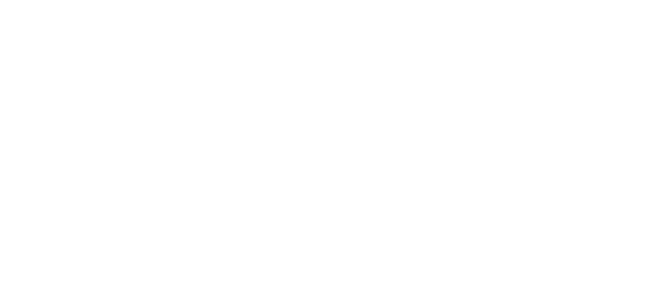
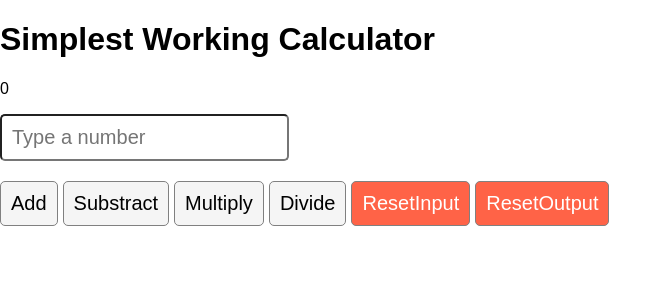
Before and after one commit to SagarSuryakantWaghmare/Meta-Frontend-Course, a React (Create React App) app in the folder React Basics/adv/: page /calculator in a window 1280 px wide. Before the commit this address had no page. Shown: the top 300 px of the page, without its empty margins (0-672 px from the left). Built offline with nearby package versions, Linux system fonts and the light colour scheme.

Commit message:
Calculator

```diff
--- a/React Basics/adv/src/App.css
+++ b/React Basics/adv/src/App.css
@@ -1,38 +1,23 @@
-.App {
-  text-align: center;
+*{
+  font-family: sans-serif;
 }
+input,button{
+  font-size: 20px ;
+  padding: 10px;
+  border-radius: 5px;
 
-.App-logo {
-  height: 40vmin;
-  pointer-events: none;
 }
-
-@media (prefers-reduced-motion: no-preference) {
-  .App-logo {
-    animation: App-logo-spin infinite 20s linear;
-  }
+input{
+  display: block;
+  margin-bottom: 20px;
 }
-
-.App-header {
-  background-color: #282c34;
-  min-height: 100vh;
-  display: flex;
-  flex-direction: column;
-  align-items: center;
-  justify-content: center;
-  font-size: calc(10px + 2vmin);
+button{
+  border: 1px solid gray;
+  background: whitesmoke  ;
+  margin-right: 5px;
+}
+button:nth-last-child(2),
+button:nth-last-child(1) {
+  background: tomato;
   color: white;
 }
-
-.App-link {
-  color: #61dafb;
-}
-
-@keyframes App-logo-spin {
-  from {
-    transform: rotate(0deg);
-  }
-  to {
-    transform: rotate(360deg);
-  }
-}
--- a/React Basics/adv/src/App.js
+++ b/React Basics/adv/src/App.js
@@ -5,6 +5,7 @@
 import Image from './pages/Image'
 import Media from './pages/Media'
 import Song from './pages/Song'
+import Calculator from './pages/Calculator'
 function App() {
   return (
    <>
@@ -14,6 +15,7 @@
    <Route path='/image' element={<Image/>} />
    <Route path='/media' element={<Media/>} />
    <Route path='/song' element={<Song/>} />
+   <Route path='/calculator' element={<Calculator/>} />
 
    </Routes>
    </>
--- /dev/null
+++ b/React Basics/adv/src/pages/Calculator.js
@@ -0,0 +1,68 @@
+import {
+    useState,
+    useRef
+  } from "react";
+  import "../App.css";
+
+  function App() {
+    const inputRef = useRef(null);
+    const resultRef = useRef(null);
+    const [result, setResult] = useState(0);
+
+    function plus(e) {
+      e.preventDefault();
+      setResult((result) => result + Number(inputRef.current.value));
+    };
+
+    function minus(e) {
+        e.preventDefault();
+        setResult((result)=>result-Number(inputRef.current.value));
+    };
+
+    function times(e) {
+      e.preventDefault();
+      setResult((result)=>result*Number(inputRef.current.value));
+    };
+
+    function divide(e) {
+      e.preventDefault();
+      setResult((result)=>result/Number(inputRef.current.value));
+    };
+
+    function resetInput(e) {
+      inputRef.current.value = "";
+    };
+
+    function resetResult(e) {
+        // Add the code for the resetResult function
+        setResult(0);
+    };
+
+    return (
+      <div className="App">
+        <div>
+          <h1>Simplest Working Calculator</h1>
+        </div>
+        <form>
+          <p ref={resultRef}>
+            {result}
+          </p>
+          <input
+            pattern="[0-9]"
+            ref={inputRef}
+            type="number"
+            placeholder="Type a number"
+          />
+          <button onClick={plus}>Add</button>
+          <button onClick={minus}>Substract</button>
+          <button onClick={times}>Multiply</button>
+          <button onClick={divide}>Divide</button>
+          <button onClick={resetInput}>ResetInput</button>
+          <button onClick={resetResult}>ResetOutput</button>
+
+        </form>
+      </div>
+    );
+  }
+
+  export default App;
```
